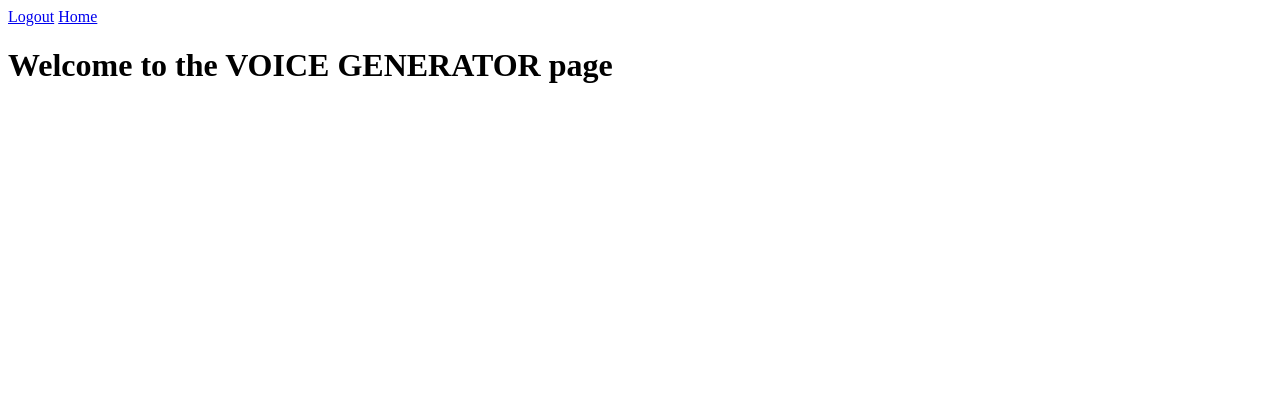
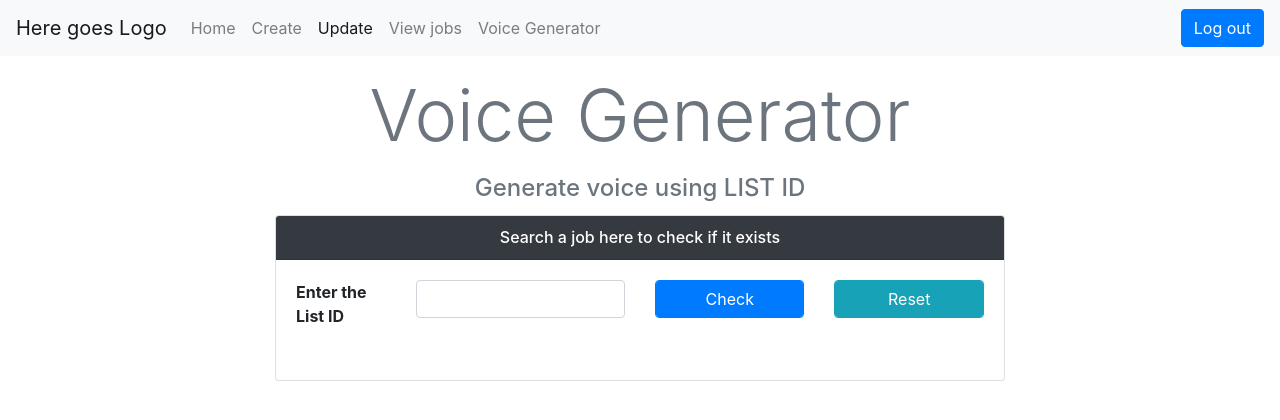
Before and after one commit to SiddharthChabukswar/Scrubbing-Web-App, a Flask app: page /voice_generator/ in a window 1280 px wide. Shown: the top 420 px of the page. Run offline with Flask 2, Linux system fonts and the light colour scheme; the visitor is signed in with stand-in values (Sample User, id 1); parts of the project's set-up code (start-up, migrations or seed data) failed here and were passed over; some libraries are stand-ins or nearby versions.

Commit message:
Update voice_generator.html

```diff
--- a/Project/templates/voice_generator.html
+++ b/Project/templates/voice_generator.html
@@ -2,10 +2,80 @@
 <html>
 	<head>
 		<title>Voice Generator</title>
-		<a href="/logout/">Logout</a>
-		<a href="/home/">Home</a>
+		<link rel="stylesheet" href="https://cdn.jsdelivr.net/npm/bootstrap@4.5.3/dist/css/bootstrap.min.css" integrity="sha384-TX8t27EcRE3e/ihU7zmQxVncDAy5uIKz4rEkgIXeMed4M0jlfIDPvg6uqKI2xXr2" crossorigin="anonymous">
+
 	</head>
 	<body>
-		<h1> Welcome to the VOICE GENERATOR page </h1>
+	<nav class="navbar navbar-expand-lg navbar-light bg-light">
+  <a class="navbar-brand" href="#">Here goes Logo</a>
+  <button class="navbar-toggler" type="button" data-toggle="collapse" data-target="#navbarSupportedContent" aria-controls="navbarSupportedContent" aria-expanded="false" aria-label="Toggle navigation">
+    <span class="navbar-toggler-icon"></span>
+  </button>
+
+  <div class="collapse navbar-collapse" id="navbarSupportedContent">
+    <ul class="navbar-nav mr-auto">
+      <li class="nav-item">
+        <a class="nav-link" href="#">Home <span class="sr-only">(current)</span></a>
+      </li>
+      <li class="nav-item">
+        <a class="nav-link" href="#" >Create</a>
+      </li>
+	  <li class="nav-item active">
+        <a class="nav-link" href="#">Update</a>
+      </li>
+	  <li class="nav-item">
+        <a class="nav-link" href="#">View jobs</a>
+      </li>
+	  <li class="nav-item">
+        <a class="nav-link" href="#">Voice Generator</a>
+      </li>
+    </ul>
+	<button type="button"  class="btn btn-primary" onclick="location.href = '/logout/';">Log out</button>
+  </div>
+</nav>
+	<div class="container">
+	<div class="row row-content">
+	<div class="col my-2">
+	</div>
+	</div>
+	<div class="row row-content">
+		<div class="col-12 d-flex justify-content-center">
+		<p class="text-secondary display-3">Voice Generator</p>
+		</div>
+	</div>
+	<div class="row row-content mb-1">
+		<div class="col-12 d-flex justify-content-center">
+		<h4 class="text-secondary">Generate voice using LIST ID</h4>
+	</div>
+	</div>
+	        <div class="row row-content align-items-center">
+            <div class="col-8 offset-sm-2">
+                    <div class="card">
+                        <h6 class="card-header bg-dark text-white d-flex justify-content-center">Search a job here to check if it exists</h6>
+                        <div class="card-body">
+                            <form action="" method="POST">
+                                <div class="form-group row">
+                                    <div class="col-12 col-sm-2">
+                                        <p><b>Enter the List ID</b></p>
+                                    </div>
+                                    <div class="col-12 col-sm-4">
+                                        <input class="form-control" type="number" name="job_number" value="{{request.form.job_number}}" required>
+                                    </div>
+									<div class="col-12 col-sm-3">
+                                        <input type="submit" value="Check" name="check" class=" form-control btn btn-block btn-primary"/>
+                                    </div>
+									<div class="col-12 col-sm-3">
+                                        <input type="reset" value="Reset" name="reset" class=" form-control btn btn-block btn-info"/>
+                                    </div>
+                                </div>
+                            </form>
+                        </div>
+                    </div>
+            </div>
+        </div>
+		</div>
+		<script src="https://code.jquery.com/jquery-3.5.1.slim.min.js" integrity="sha384-DfXdz2htPH0lsSSs5nCTpuj/zy4C+OGpamoFVy38MVBnE+IbbVYUew+OrCXaRkfj" crossorigin="anonymous"></script>
+		<script src="https://cdn.jsdelivr.net/npm/bootstrap@4.5.3/dist/js/bootstrap.bundle.min.js" integrity="sha384-ho+j7jyWK8fNQe+A12Hb8AhRq26LrZ/JpcUGGOn+Y7RsweNrtN/tE3MoK7ZeZDyx" crossorigin="anonymous"></script>
+
 	</body>
 </html>
```
